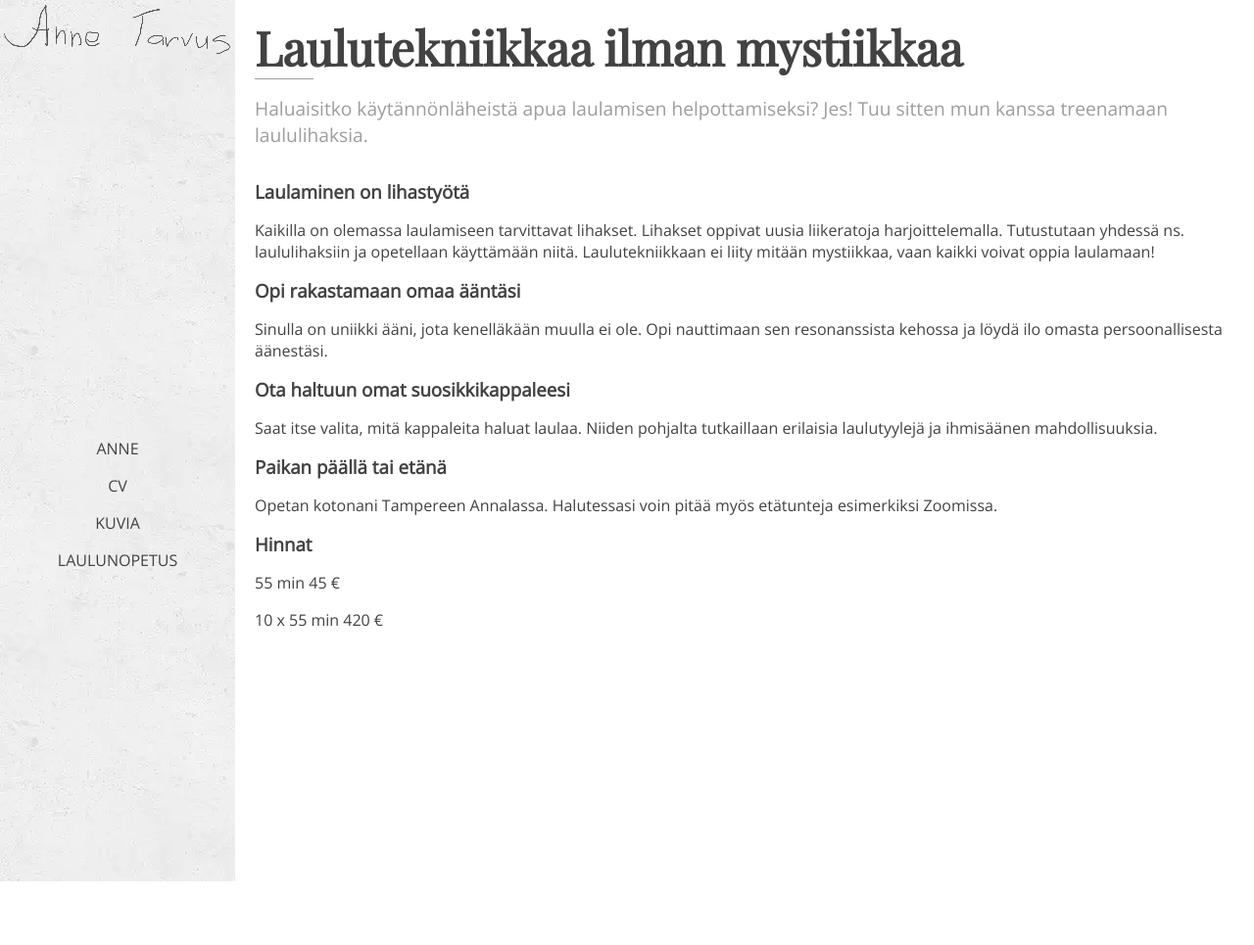
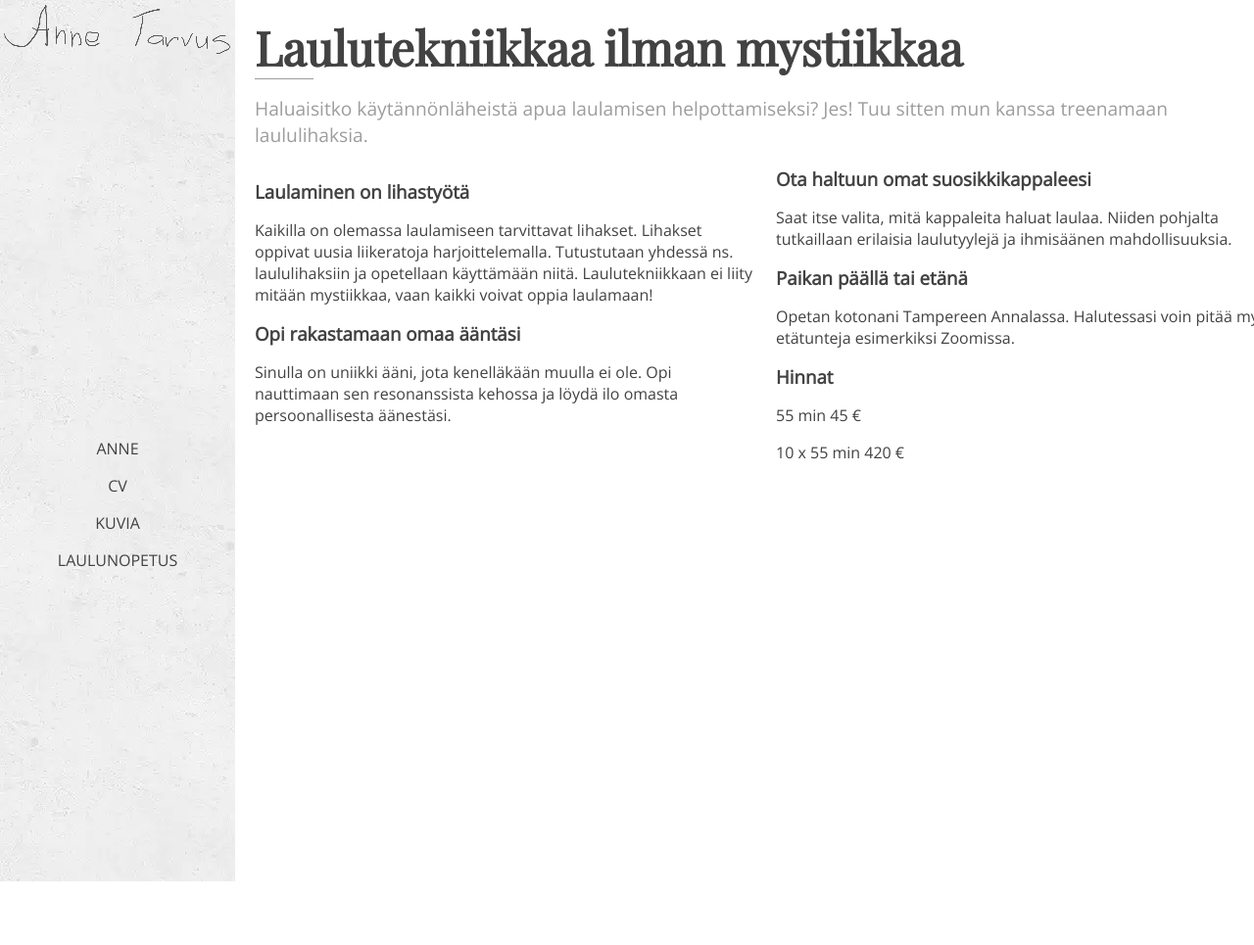
Before and after one commit to AnneTarvus/annetarvus.github.io, a Jekyll site: the page built from laulunopetus.md, in a window 1280 px wide. Shown: the whole page at 98% size. Built offline with Jekyll 4.4.1, drawn with Linux system fonts in a browser that asks for light colours.

Commit message:
Hacky two column layout

```diff
--- a/_sass/main.scss
+++ b/_sass/main.scss
@@ -152,6 +152,25 @@ h3 {
   transform: scale(1.2);
 }
 
+.columns {
+  column-count: 2;
+}
+
+.columns > h3 {
+    -webkit-column-break-inside: avoid;
+     -webkit-column-break-after: avoid;
+              page-break-inside: avoid;
+                   break-inside: avoid;
+                    break-after: avoid;
+  break-before: auto;
+}
+
+.columns > p {
+  -webkit-column-break-inside: avoid;
+            page-break-inside: avoid;
+                 break-inside: avoid;
+}
+
 @media (max-width: 500px) {
   .wrapper {
     flex-direction: column;
@@ -168,7 +187,6 @@ h3 {
     flex-grow: 15;
   }
   ul {
-    // display: flex;
     align-items: center;
     justify-content: space-between;
   }
--- a/laulunopetus.md
+++ b/laulunopetus.md
@@ -12,7 +12,10 @@ Kaikilla on olemassa laulamiseen tarvittavat lihakset. Lihakset oppivat uusia li
 ### Opi rakastamaan omaa ääntäsi
 Sinulla on uniikki ääni, jota kenelläkään muulla ei ole. Opi nauttimaan sen resonanssista kehossa ja löydä ilo omasta persoonallisesta äänestäsi.
 
-{:break}
+<br/>
+<br/>
+<br/>
+
 ### Ota haltuun omat suosikkikappaleesi
 Saat itse valita, mitä kappaleita haluat laulaa. Niiden pohjalta tutkaillaan erilaisia laulutyylejä ja ihmisäänen mahdollisuuksia.
 
```
